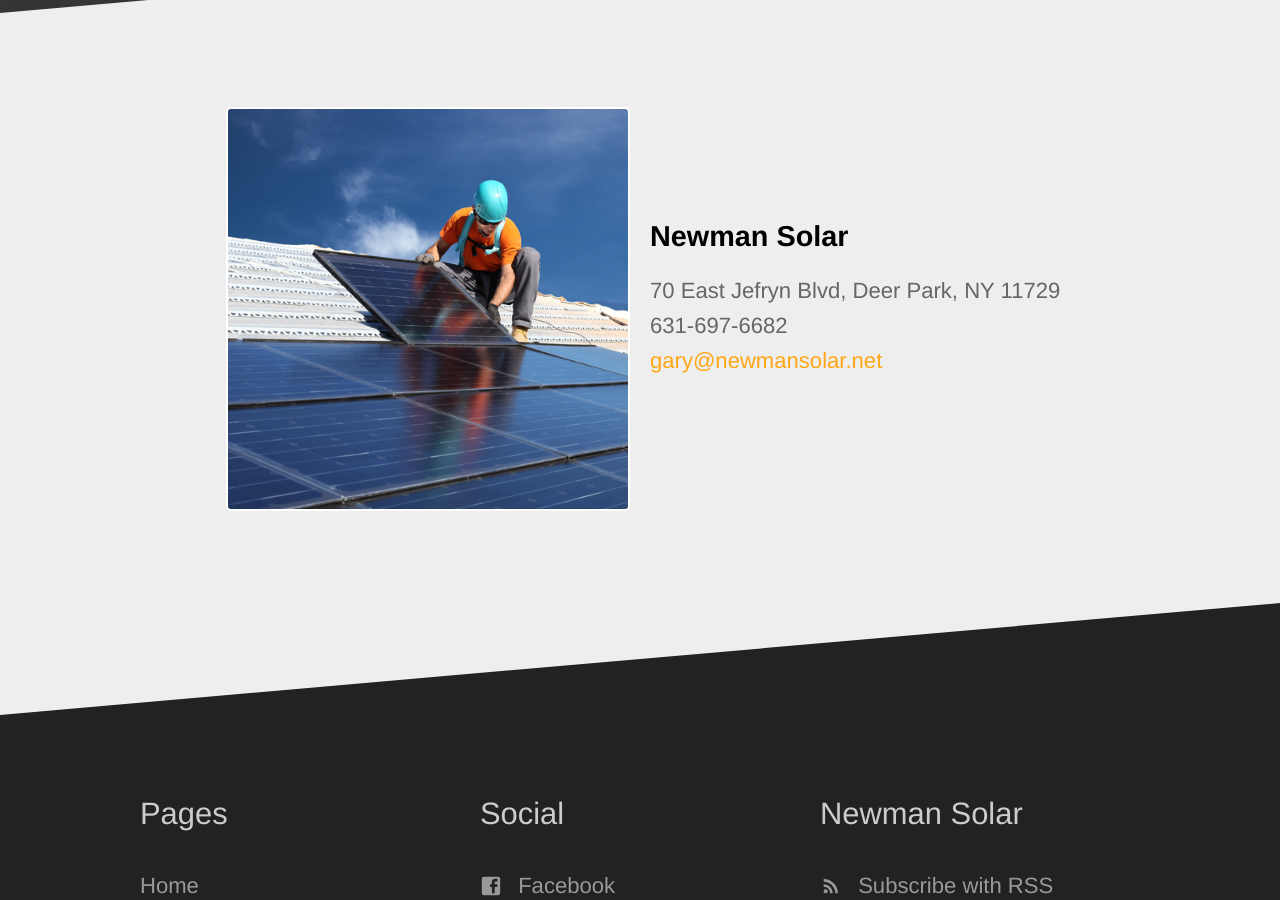
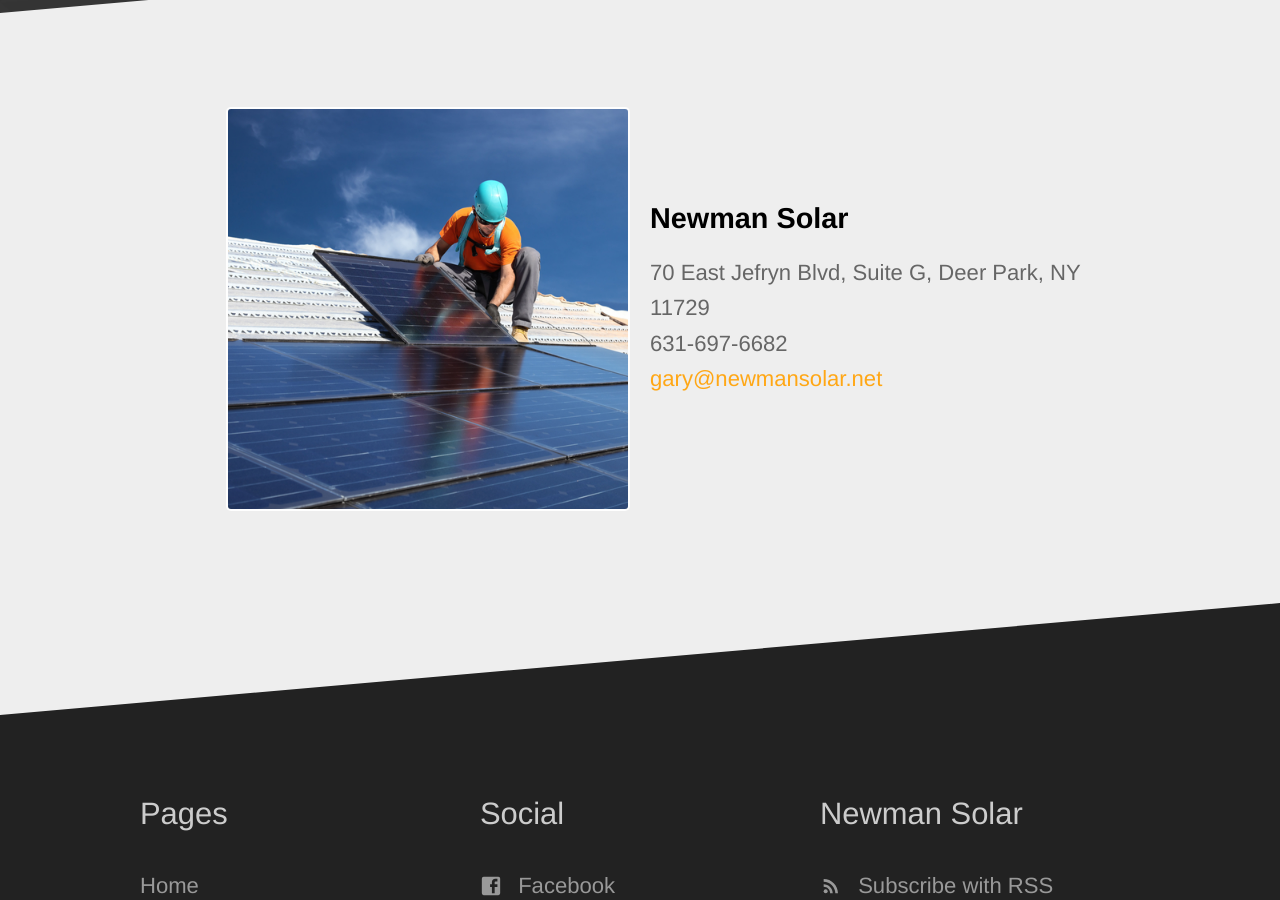
Before and after one commit to holytoastr/newman_solar, a Jekyll site: the page built from index.html, in a window 1280 px wide and 900 px high, scrolled down 2549 px. Built offline with Jekyll 4.4.1, drawn with Linux system fonts in a browser that asks for light colours; nearby versions of some CDN libraries.

Commit message:
update address

```diff
--- a/_data/company.yml
+++ b/_data/company.yml
@@ -2,5 +2,5 @@
 description:
 contact_email_address: gary@newmansolar.net
 contact_phone_number: 631-697-6682
-address: 70 East Jefryn Blvd, Deer Park, NY 11729
-postal_address: 70 East Jefryn Blvd, Deer Park, NY 11729
+address: 70 East Jefryn Blvd, Suite G, Deer Park, NY 11729
+postal_address: 70 East Jefryn Blvd, Suite G, Deer Park, NY 11729
```
Also changed, not shown: images/favicon.png (deleted).
